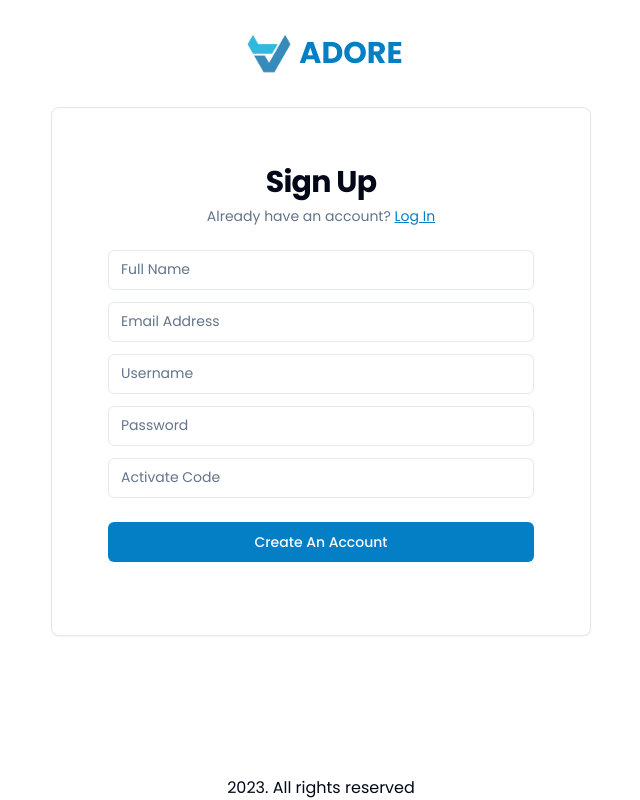
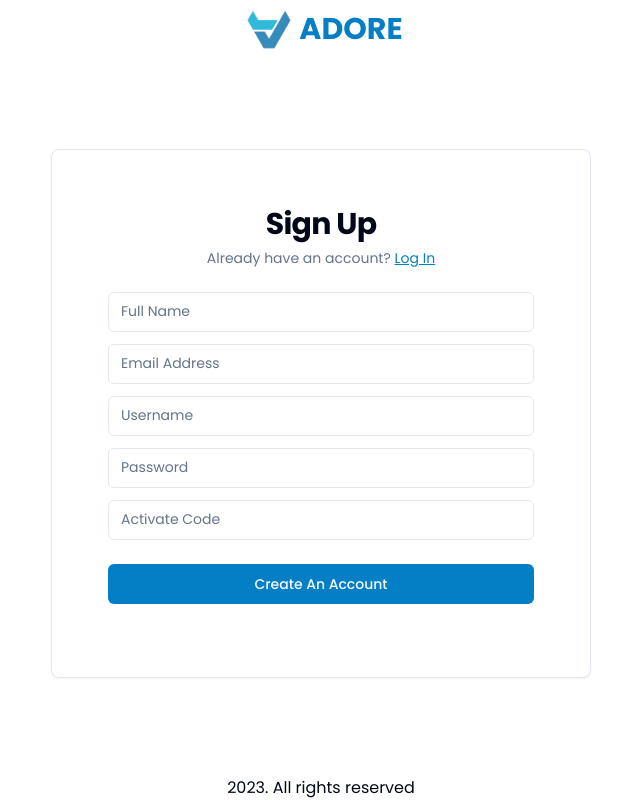
Before and after one commit to Rofiyev/restaurant-app, a Next.js app: page /auth/sign-up in a window 1280 px wide. Shown: the whole page, without its empty margins (319-959 px from the left). Built offline with nearby package versions, Linux system fonts and the light colour scheme.

Commit message:
changed styles all

```diff
--- /dev/null
+++ b/app/(site)/(auth)/auth/_components/Header.tsx
@@ -0,0 +1,22 @@
+"use client";
+
+import Image from "next/image";
+import Link from "next/link";
+
+export default function Header() {
+  return (
+    <Link
+      href={"/"}
+      className="text-current text-3xl uppercase font-bold flex items-center pt-2"
+    >
+      <Image
+        src={"/logo.png"}
+        width={60}
+        height={60}
+        className="object-cover"
+        alt="Logo"
+      />
+      Adore
+    </Link>
+  );
+}
--- a/app/(site)/(auth)/auth/layout.tsx
+++ b/app/(site)/(auth)/auth/layout.tsx
@@ -2,6 +2,7 @@
 
 import { redirect } from "next/navigation";
 import { ReactNode } from "react";
+import Header from "./_components/Header";
 
 export default function AuthLayout({ children }: { children: ReactNode }) {
   let user: boolean = false;
@@ -10,6 +11,7 @@ export default function AuthLayout({ children }: { children: ReactNode }) {
 
   return (
     <section className="w-full md:max-w-7xl mx-auto flex items-center flex-col justify-between min-h-screen">
+      <Header />
       <main>{children}</main>
       <footer>
         <p>2023. All rights reserved</p>
--- a/app/(site)/(auth)/auth/reset-password/page.tsx
+++ b/app/(site)/(auth)/auth/reset-password/page.tsx
@@ -2,34 +2,17 @@ import { Button } from "@/components/ui/button";
 import {
   Card,
   CardContent,
-  CardDescription,
   CardFooter,
   CardHeader,
   CardTitle,
 } from "@/components/ui/card";
 import { Input } from "@/components/ui/input";
-import Image from "next/image";
-import Link from "next/link";
 
 export default function Reset() {
   let resetPasswordActive: boolean = false;
 
   return (
     <div className="flex justify-center flex-col items-center p-8">
-      <Link
-        href={"/"}
-        className="text-current text-3xl uppercase font-bold flex items-center md:mb-8"
-      >
-        <Image
-          src={"/logo.png"}
-          width={60}
-          height={60}
-          className="object-cover"
-          alt="Logo"
-        />
-        Adore
-      </Link>
-
       <Card
         className={`sm:w-[540px] ${
           resetPasswordActive ? "translate-y-3/4" : "translate-y-2/4"
--- a/app/(site)/(auth)/auth/sign-in/page.tsx
+++ b/app/(site)/(auth)/auth/sign-in/page.tsx
@@ -8,27 +8,12 @@ import {
   CardTitle,
 } from "@/components/ui/card";
 import { Input } from "@/components/ui/input";
-import Image from "next/image";
 import Link from "next/link";
 
 export default function SignIn() {
   return (
     <div className="flex flex-col items-center p-8 h-full">
-      <Link
-        href={"/"}
-        className="text-current text-3xl uppercase font-bold flex items-center md:mb-8"
-      >
-        <Image
-          src={"/logo.png"}
-          width={60}
-          height={60}
-          className="object-cover"
-          alt="Logo"
-        />
-        Adore
-      </Link>
-
-      <Card className="sm:w-[540px] !min-w-full translate-y-2/4 md:translate-y-0 p-0 md:p-8 md:h-[529px]">
+      <Card className="sm:w-[540px] !min-w-full translate-y-2/4 xl:translate-y-0 p-0 md:p-8 md:h-[529px]">
         <CardHeader className="text-center">
           <CardTitle className="text-3xl font-semibold">Sign In</CardTitle>
           <CardDescription>
--- a/app/(site)/(auth)/auth/sign-up/page.tsx
+++ b/app/(site)/(auth)/auth/sign-up/page.tsx
@@ -10,27 +10,12 @@ import {
   CardTitle,
 } from "@/components/ui/card";
 import { Input } from "@/components/ui/input";
-import Image from "next/image";
 import Link from "next/link";
 
 export default function SignUp() {
   return (
-    <div className="flex justify-center flex-col items-center p-8">
-      <Link
-        href={"/"}
-        className="text-current text-3xl uppercase font-bold flex items-center md:mb-8"
-      >
-        <Image
-          src={"/logo.png"}
-          width={60}
-          height={60}
-          className="object-cover"
-          alt="Logo"
-        />
-        Adore
-      </Link>
-
-      <Card className="sm:w-[540px] !min-w-full translate-y-1/4 md:translate-y-0 p-0 md:p-8 md:min-h-[529px]">
+    <div className="flex flex-col items-center p-8">
+      <Card className="sm:w-[540px] !min-w-full p-0 md:p-8 md:min-h-[529px]">
         <CardHeader className="text-center">
           <CardTitle className="text-3xl font-semibold">Sign Up</CardTitle>
           <CardDescription>
--- a/app/(site)/(home)/_sections/Home.tsx
+++ b/app/(site)/(home)/_sections/Home.tsx
@@ -15,7 +15,7 @@ import { regions } from "@/constants";
 
 const HomeSection = () => {
   return (
-    <section className="p-2 relative h-[70vh] sm:h-[40vh] xl:h-[90vh]">
+    <section className="p-2 relative h-[70vh] xl:h-[90vh]">
       <div className="absolute inset-0 !h-full !w-full overflow-hidden rounded-xl">
         <video
           src="/video-fon.mp4"
--- a/app/(site)/(home)/_sections/Suggestions.tsx
+++ b/app/(site)/(home)/_sections/Suggestions.tsx
@@ -47,10 +47,10 @@ const SuggestionsSection = () => {
           // <Link key={i + 1} href={`room/${i + 1}`}>
           <Card
             key={i}
-            className="w-full overflow-hidden border-none shadow-none"
+            className="w-full overflow-hidden border-none shadow-none rounded-sm"
           >
             <CardContent className="flex flex-col gap-3 !p-0">
-              <div className="flex flex-col xl:flex-row gap-4">
+              <div className="flex flex-col xl:flex-row gap-3">
                 <div className="relative w-full h-[300px] xl:w-3/4">
                   <Image
                     src={
@@ -65,7 +65,7 @@ const SuggestionsSection = () => {
                   {[...Array(2)].map((_, i: number) => (
                     <div
                       key={i}
-                      className="w-2/4 md:w-[200px] !overflow-hidden"
+                      className="w-2/4 xl:w-[200px] !overflow-hidden"
                     >
                       <Carousel
                         swipeable={false}
@@ -79,7 +79,10 @@ const SuggestionsSection = () => {
                         transitionDuration={1000}
                       >
                         {caruselImages.map((imgUrl, i: number) => (
-                          <div key={i} className="!h-36 !w-full relative">
+                          <div
+                            key={i}
+                            className="h-40 xl:h-36 !w-full relative"
+                          >
                             <Image
                               src={imgUrl}
                               alt={`Fon ${i}`}
@@ -119,13 +122,13 @@ const SuggestionsSection = () => {
                 </div>
               </div>
               <div className="flex items-end justify-between mt-4">
-                <div className="flex flex-col xl:flex-row">
+                <div className="flex flex-col xl:flex-row xl:justify-between">
                   <CardDescription className="text-gray-500 text-base font-medium xl:w-[75%] mb-2 xl:mb-0 !line-clamp-3">
                     Lorem ipsum dolor sit amet consectetur adipisicing elit.
                     Iure, maiores quo inventore necessitatibus quaerat harum
                     Lorem, ipsum dolor.
                   </CardDescription>
-                  <div className="flex items-center gap-1">
+                  <div className="flex items-end gap-1">
                     <Button
                       className="bg-current hover:bg-current/90"
                       onClick={() => router.push(`/room/${i + 1}`)}
```
